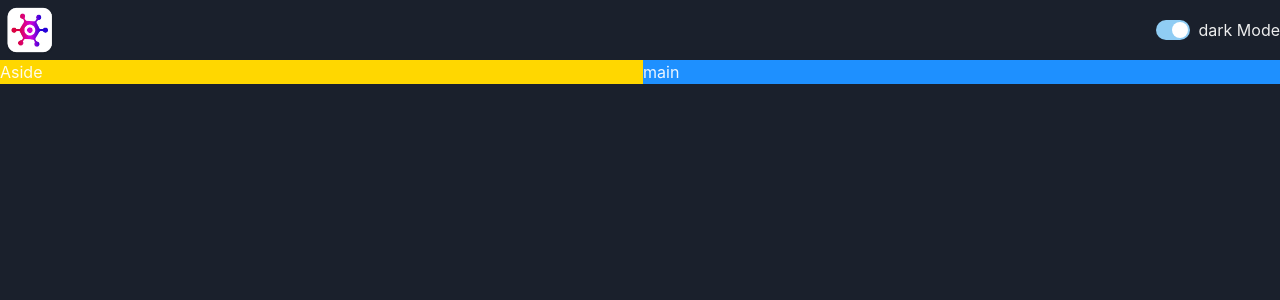
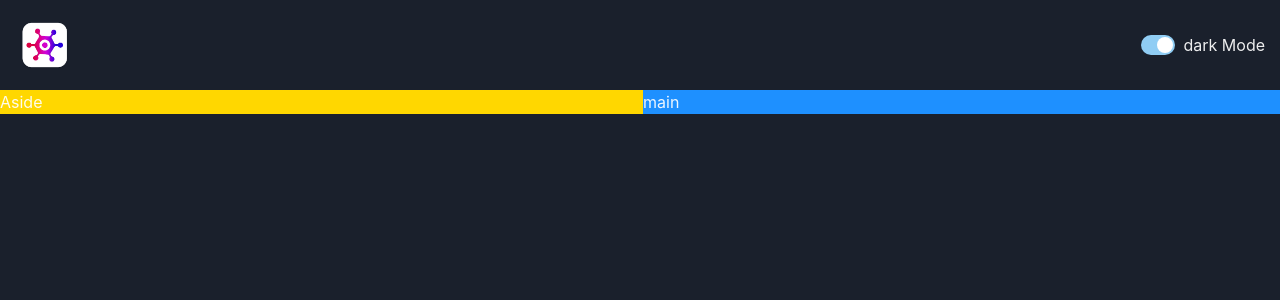
Before and after one commit to sosmort/gameProject, a React (Vite) app: page / in a window 1280 px wide. Shown: the top 300 px of the page. Built offline with nearby package versions, Linux system fonts and the light colour scheme.

Commit message:
style: add padding

```diff
--- a/src/components/NavBar.tsx
+++ b/src/components/NavBar.tsx
@@ -4,7 +4,7 @@ import ColorModeSwitch from "./ColorModeSwitch";
 const NavBar = () => {
   return (
     <>
-      <HStack justifyContent="space-between">
+      <HStack justifyContent="space-between" padding="15px">
         <Image src={logo} boxSize="60px" />
         <ColorModeSwitch />
       </HStack>
```
